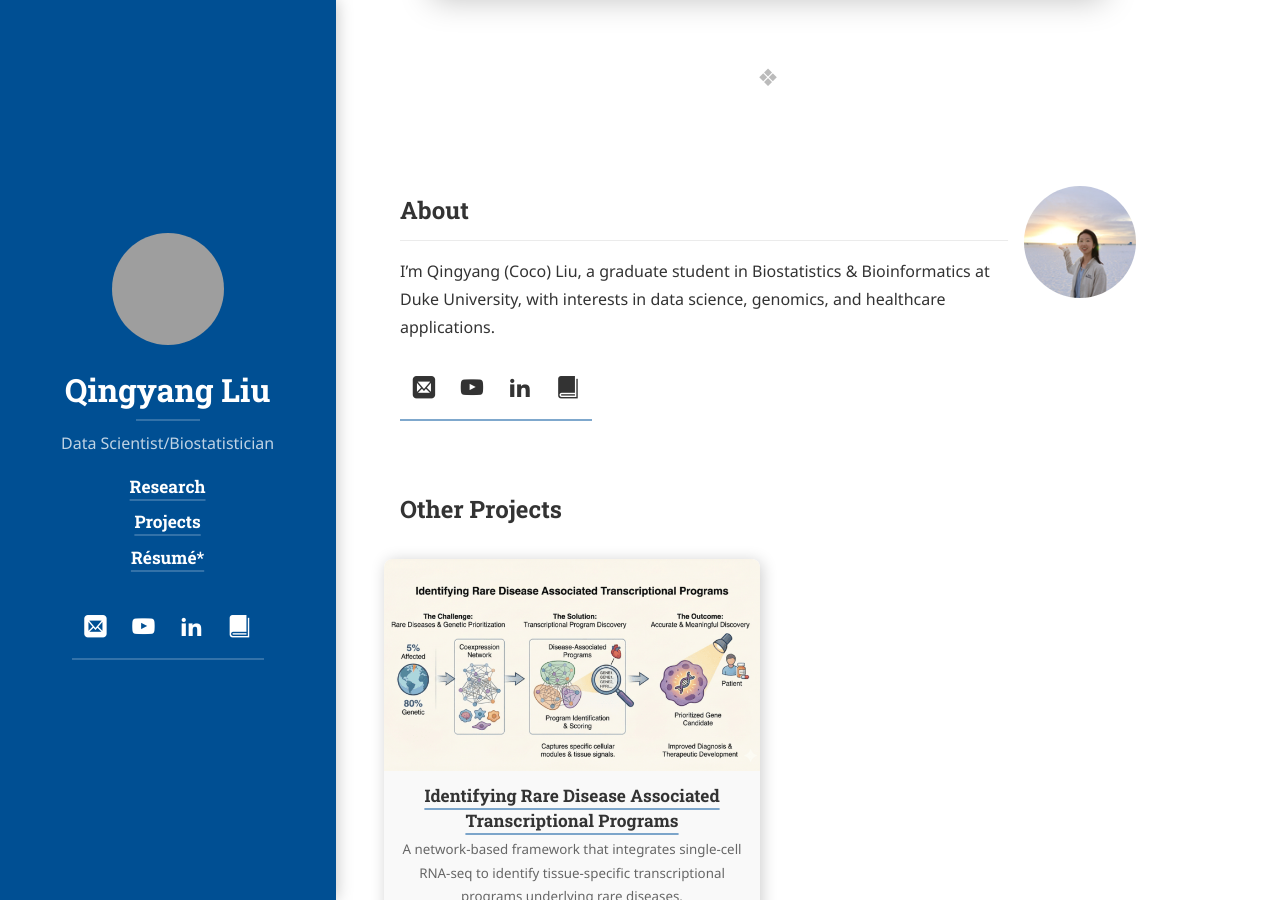
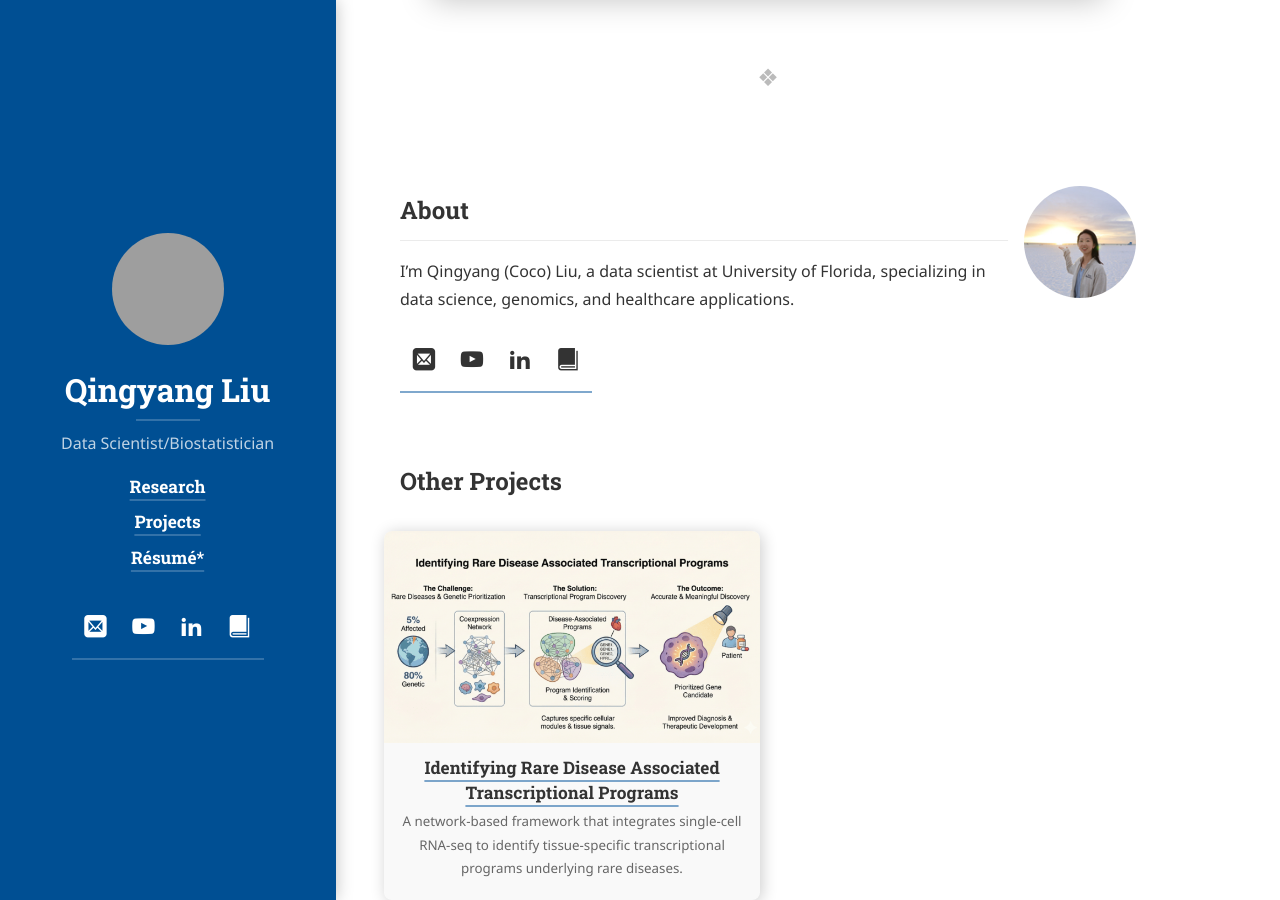
Before and after one commit to xxxco/xxxco.github.io, a Jekyll site: the page built from _research/HIV.md, in a window 1280 px wide and 900 px high, scrolled down 1188 px. Built offline with Jekyll 4.4.1, drawn with Linux system fonts in a browser that asks for light colours; cached includes are drawn as plain includes; nearby versions of some CDN libraries; some web fonts are replaced; library files that are not in the unit come from our copies; grey boxes are pictures that could not be loaded.

Commit message:
author updates

```diff
--- a/_data/authors.yml
+++ b/_data/authors.yml
@@ -8,7 +8,7 @@ author1:
   # Used at the bottom of each page and at the top of the `about` layout
   # Markdown enabled, can use multiple paragraphs (enabled by `|`)
   about:             |
-    I’m Qingyang (Coco) Liu, a graduate student in Biostatistics & Bioinformatics at Duke University, with interests in data science, genomics, and healthcare applications.
+    I'm Qingyang (Coco) Liu, a data scientist at University of Florida, specializing in data science, genomics, and healthcare applications.
 
   # This photo will be used in the about section
   picture:
```
